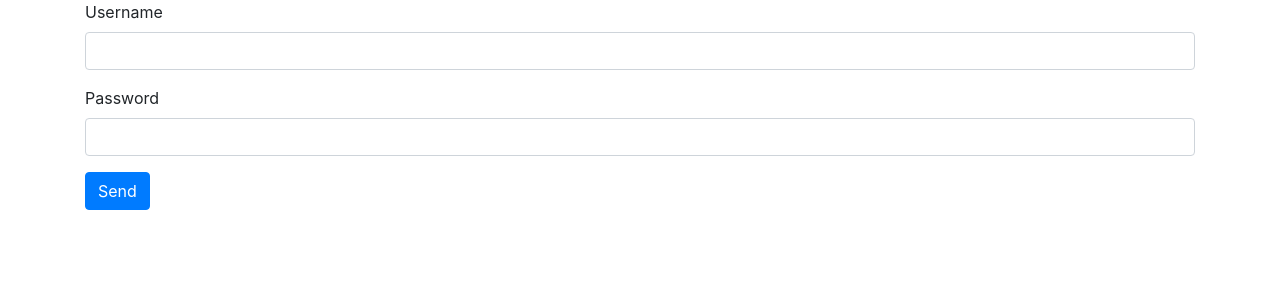
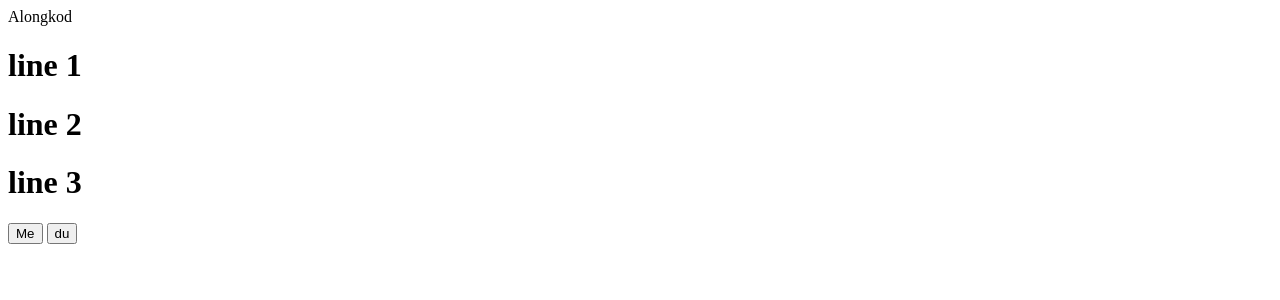
Before and after one commit to Alongkod113/json2, a PHP site: page / in a window 1280 px wide. Shown: the top 300 px of the page. Run offline with PHP 8.4, Linux system fonts and the light colour scheme.

Commit message:
Update index.php

```diff
--- a/index.php
+++ b/index.php
@@ -4,29 +4,33 @@
     <meta charset="UTF-8">
     <meta http-equiv="X-UA-Compatible" content="IE=edge">
     <meta name="viewport" content="width=device-width, initial-scale=1.0">
-    <script src="https://code.jquery.com/jquery-3.6.0.js" integrity="sha256-H+K7U5CnXl1h5ywQfKtSj8PCmoN9aaq30gDh27Xc0jk="
-    crossorigin="anonymous"></script>
-    <link rel="stylesheet" href="https://maxcdn.bootstrapcdn.com/bootstrap/4.0.0/css/bootstrap.min.css"
-    integrity="sha384-Gn5384xqQ1aoWXA+058RXPxPg6fy4IWvTNh0E263XmFcJlSAwiGgFAW/dAiS6JXm" crossorigin="anonymous">
-
     <title>Document</title>
-</head>
+</head><script src="https://code.jquery.com/jquery-3.6.0.js" integrity="sha256-H+K7U5CnXl1h5ywQfKtSj8PCmoN9aaq30gDh27Xc0jk=" crossorigin="anonymous"></script>
 <body>
+    Alongkod
+    <h1>line 1</h1>
+    <h1>line 2</h1>
+    <h1 id="test">line 3</h1>
+    <button id="btn1"> Me </button>
+    <button id="btn2"> du </button>
 
 </body>
-<div class="container">
-    <form action="">
-      <div class="form-group">
-        <label for="frmEmail"> Username </label>
-        <input type="email"  id="frmEmail" class="form-control" required />
-      </div>
-      <div class="form-group">
-        <label for="frmPassword">Password</label>
-        <input type="password"  id="frmPassword" class="form-control" required />
-      </div>
-      <input type="submit" value="Send"  class="btn btn-primary" />
-    </form>
 
-</div>
+<script>
 
+    function test_click(){
+        $("#test").Me(); // .Show()
+    }
+    function test_click(){
+        $("#test").du();
+    }
+    $(()=>{
+        console.log("start")
+        $("#Btn1").click(test_click); //register byn1 for clik
+        $("#Btn2").click(test_click)
+    });
+
+
+
+</script>
 </html>
```
